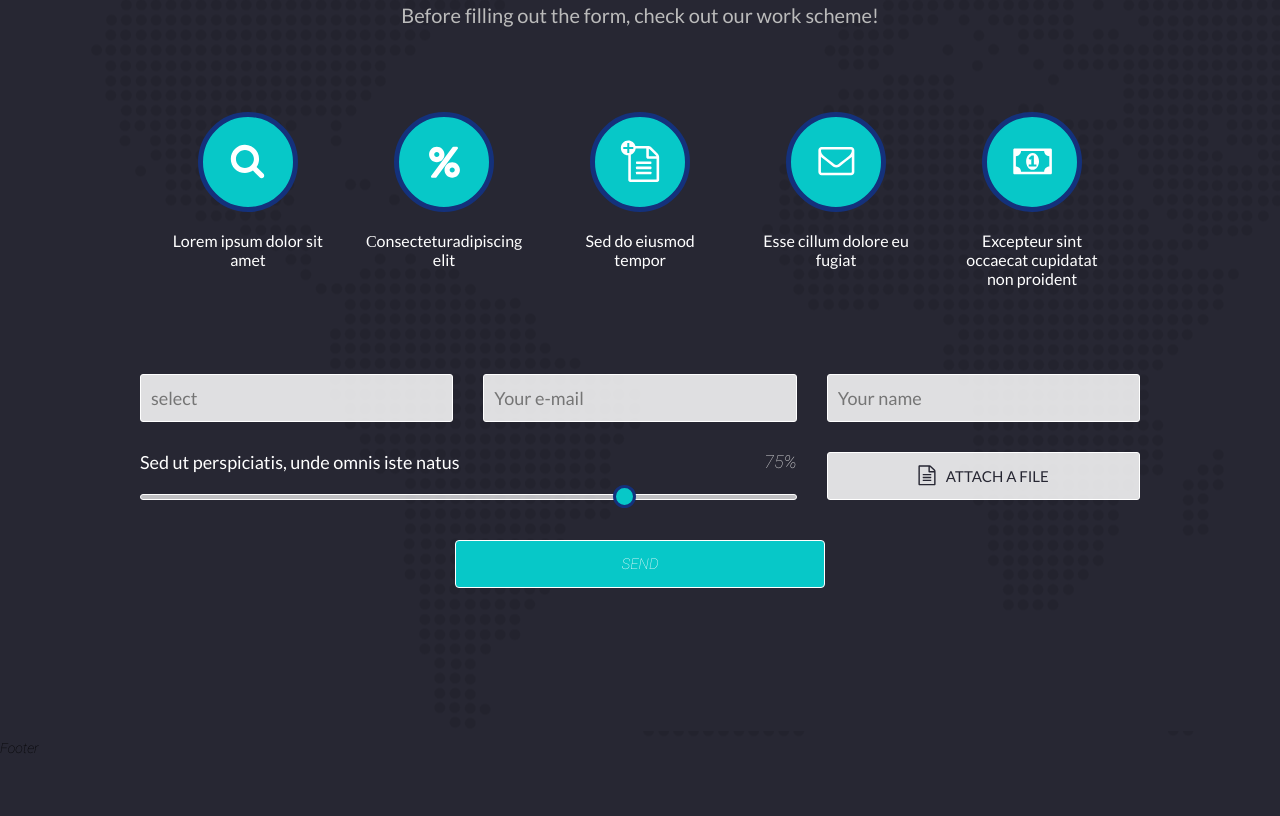
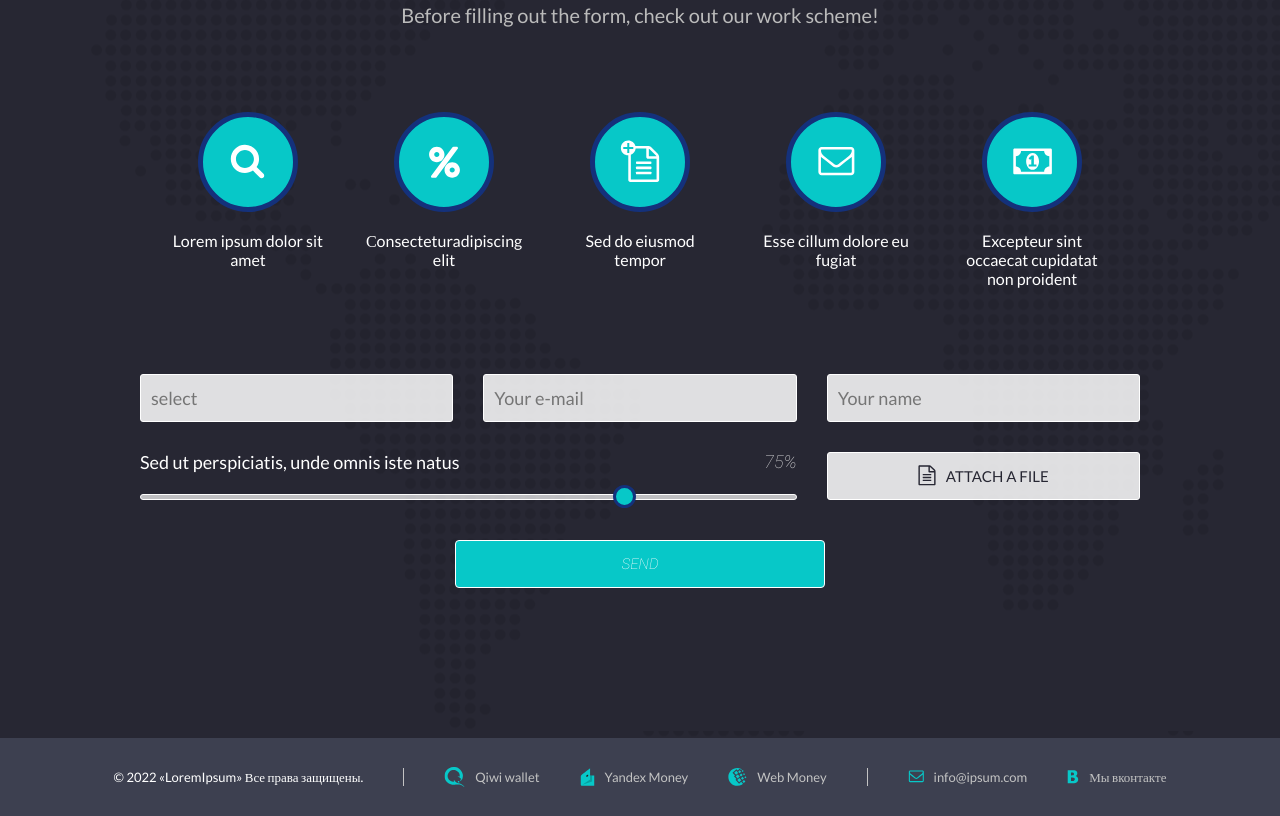
Before and after one commit to qwertyuiop13579/TestInfoCenter, a website: page src/index.html in a window 1280 px wide. Shown: the part 1043-1859 px from the top of the page. Before the commit the page ends 1802 px from the top, so only its background shows below. Drawn offline with nearby package versions, Linux system fonts and the light colour scheme; files that its build step writes are made by us from their sources; files whose address does not match are found by name.

Commit message:
add footer

```diff
--- a/src/html/footer.html
+++ b/src/html/footer.html
@@ -1 +1,37 @@
-<footer>Footer</footer>
+<footer>
+    <div class="footer">
+        <div class="footer__container _container">
+            <div class="footer__rights">© 2022 «LoremIpsum» Все права защищены.</div>
+
+            <div class="footer__separator"></div>
+
+            <div class="footer__element">
+                <a href="https://qiwi.com/" class="footer__link" target="_blank">
+                    <img src="../img/footer/qiwi.svg" class="footer__img" alt="qiwi wallet">Qiwi wallet</a>
+            </div>
+
+            <div class="footer__element">
+                <a href="https://yoomoney.ru/" class="footer__link" target="_blank">
+                    <img src="../img/footer/yandex.svg" class="footer__img" alt="yandex money">Yandex Money</a>
+            </div>
+
+            <div class="footer__element">
+                <a href="https://www.webmoney.ru/" class="footer__link" target="_blank">
+                    <img src="../img/footer/web-money.svg" class="footer__img" alt="web money">Web Money</a>
+            </div>
+
+            <div class="footer__separator"></div>
+
+            <div class="footer__element">
+                <a href="mailto:info@ipsum.com" class="footer__link" target="_blank">
+                    <img src="../img/footer/mail.svg" class="footer__img" alt="mail">info@ipsum.com</a>
+            </div>
+
+            <div class="footer__element">
+                <a href="https://vk.com/" class="footer__link" target="_blank">
+                    <img src="../img/footer/vk.svg" class="footer__img" alt="vk">Мы вконтакте</a>
+            </div>
+
+        </div>
+    </div>
+</footer>
--- /dev/null
+++ b/src/scss/footer.scss
@@ -0,0 +1,83 @@
+.footer {
+  background-color: $footerBgColor;
+
+  // .footer__container
+  &__container {
+    padding: 30px 20px;
+    display: flex;
+    flex-direction: row;
+    justify-content: center;
+    align-items: center;
+    gap: 40px;
+
+    @media (max-width: $md2) {
+      gap: 20px;
+    }
+
+    @media (max-width: $md3) {
+      flex-wrap: wrap;
+      column-gap: 40px;
+      row-gap: 20px;
+    }
+  }
+
+  // .footer__rights
+  &__rights {
+    font-family: "Lato";
+    font-style: normal;
+    font-weight: 400;
+    font-size: 13px;
+    line-height: calc(16 / 13) * 100%;
+    color: #fff;
+    white-space: nowrap;
+
+    @media (max-width: $md3) {
+      display: flex;
+      justify-content: center;
+      align-items: center;
+      width: 100%;
+    }
+  }
+
+  // .footer__separator
+  &__separator {
+    width: 1px;
+    height: 18px;
+    background-color: $footerColor;
+    flex-shrink: 0;
+    @media (max-width: $md3) {
+      display: none;
+    }
+  }
+
+  // .footer__element
+  &__element {
+    height: 18px;
+    display: flex;
+    flex-direction: row;
+    justify-content: space-between;
+    align-items: center;
+    flex-shrink: 0;
+  }
+
+  // .footer__link
+  &__link {
+    font-family: "Lato";
+    font-style: normal;
+    font-weight: 400;
+    font-size: 13px;
+    line-height: calc(16 / 13) * 100%;
+    color: $footerColor;
+    white-space: nowrap;
+
+    display: flex;
+    justify-content: flex-start;
+    gap: 10px;
+    align-items: center;
+  }
+
+  // .footer__img
+  &__img {
+    display: inline;
+  }
+}
--- a/src/scss/header.scss
+++ b/src/scss/header.scss
@@ -3,6 +3,9 @@
   height: 100px;
   background-color: $headerColor;
   padding: 20px;
+  position: fixed;
+  top: 0px;
+  z-index: 10;
 
   @media (max-width: $md5) {
     height: 80px;
--- a/src/scss/intro.scss
+++ b/src/scss/intro.scss
@@ -4,7 +4,7 @@
 
   // .intro__container
   &__container {
-    padding-top: 100px;
+    padding-top: 200px;
     padding-bottom: 200px;
 
     @media (max-width: $md4) {
@@ -12,12 +12,12 @@
     }
 
     @media (max-width: $md5) {
-      padding-top: 80px;
+      padding-top: 160px;
       padding-bottom: 80px;
     }
 
     @media (max-width: $md6) {
-      padding-top: 60px;
+      padding-top: 130px;
       padding-bottom: 60px;
     }
   }
--- a/src/scss/style.scss
+++ b/src/scss/style.scss
@@ -5,6 +5,7 @@
 @import "header";
 @import "intro";
 @import "order";
+@import "footer";
 
 body {
   font-family: "Roboto";
--- a/src/scss/variables.scss
+++ b/src/scss/variables.scss
@@ -21,4 +21,5 @@ $headerColor: #10101d;
 $bgcolor: #272733;
 $grey: #bbbbbb;
 $blue: #14317b;
+$footerBgColor: #3d4050;
 $footerColor: #c3c3c3;
```
Also changed, not shown: dist/about.html (deleted), dist/css/style.css, dist/css/style.min.css, dist/img/footer/mail.svg (added), dist/img/footer/qiwi.svg (added), dist/img/footer/vk.svg (added), dist/img/footer/web-money.svg (added), dist/img/footer/yandex.svg (added), dist/img/search.svg (deleted), dist/index.html, src/img/footer/mail.svg (added), src/img/footer/qiwi.svg (added), src/img/footer/vk.svg (added), src/img/footer/web-money.svg (added), 1 more files.
